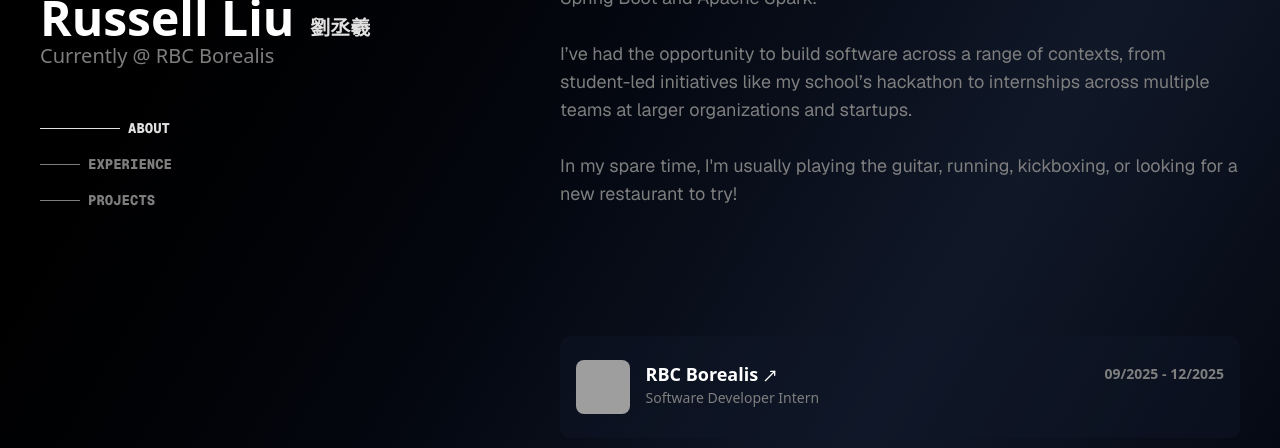
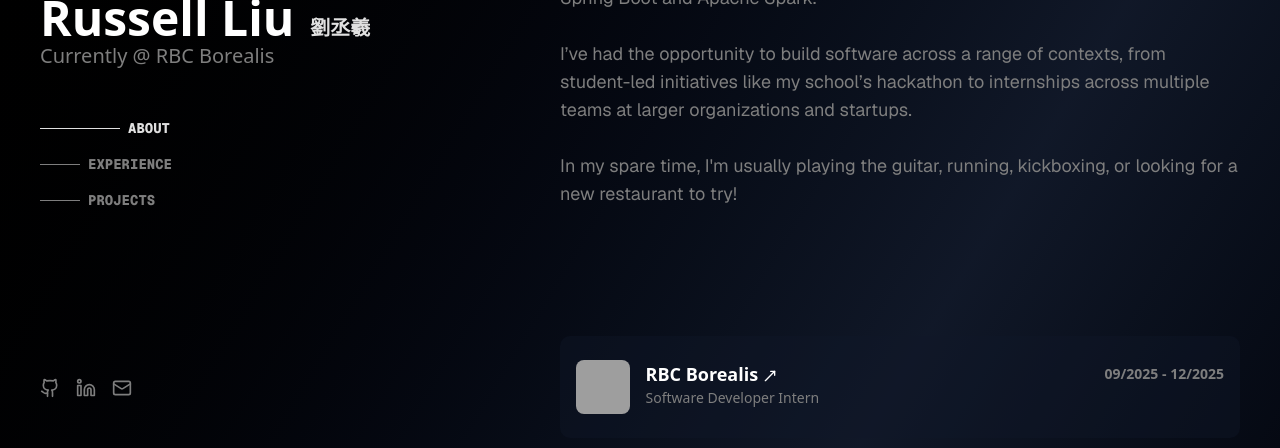
Before and after one commit to russl8/portfolio_v2, a Next.js app: page / in a window 1280 px wide. Shown: the part 252-700 px from the top of the page. Built offline with nearby package versions, Linux system fonts and the light colour scheme; grey boxes are pictures that could not be loaded.

Commit message:
add socials icons

```diff
--- a/components/Navigation.tsx
+++ b/components/Navigation.tsx
@@ -2,16 +2,18 @@ import Link from "next/link";
 import { useNavContext } from "./context/NavContext";
 import Intro from "./intro/Intro";
 import { SectionName } from "./lib/types";
+import Socials from "./intro/Socials";
 
 const Navigation = () => {
   return (
     <nav className="text-subtext lg:fixed">
       <Intro />
-      <div className="pt-10 hidden lg:flex flex-col">
+      <div className="pt-10 pb-20 xl:pb-40 hidden lg:flex flex-col">
         <NavLink linkText="about" />
         <NavLink linkText="experience" />
         <NavLink linkText="projects" />
       </div>
+      <Socials/>
     </nav>
   );
 };
--- /dev/null
+++ b/components/intro/Socials.tsx
@@ -0,0 +1,24 @@
+import { Github, Linkedin, Mail } from "lucide-react";
+import Link from "next/link";
+
+const Socials = () => {
+  const buttonIconClassnames: string =
+    "w-5 h-5 hover:text-header/75 cursor-pointer transition-colors duration-200";
+  return (
+    <div className="flex flex-row text-secondary">
+      <Link href={"https://github.com/russl8"} target="_blank">
+        <Github className={` ${buttonIconClassnames} `} />
+      </Link>
+
+      <Link href={"https://linkedin.com/in/russliu"} target="_blank">
+        <Linkedin className={` ml-4 ${buttonIconClassnames} `} />
+      </Link>
+
+      <Link href={"mailto:rssliu88@gmail.com"}>
+        <Mail className={` ml-4 ${buttonIconClassnames} `} target="_blank" />
+      </Link>
+    </div>
+  );
+};
+
+export default Socials;
```
